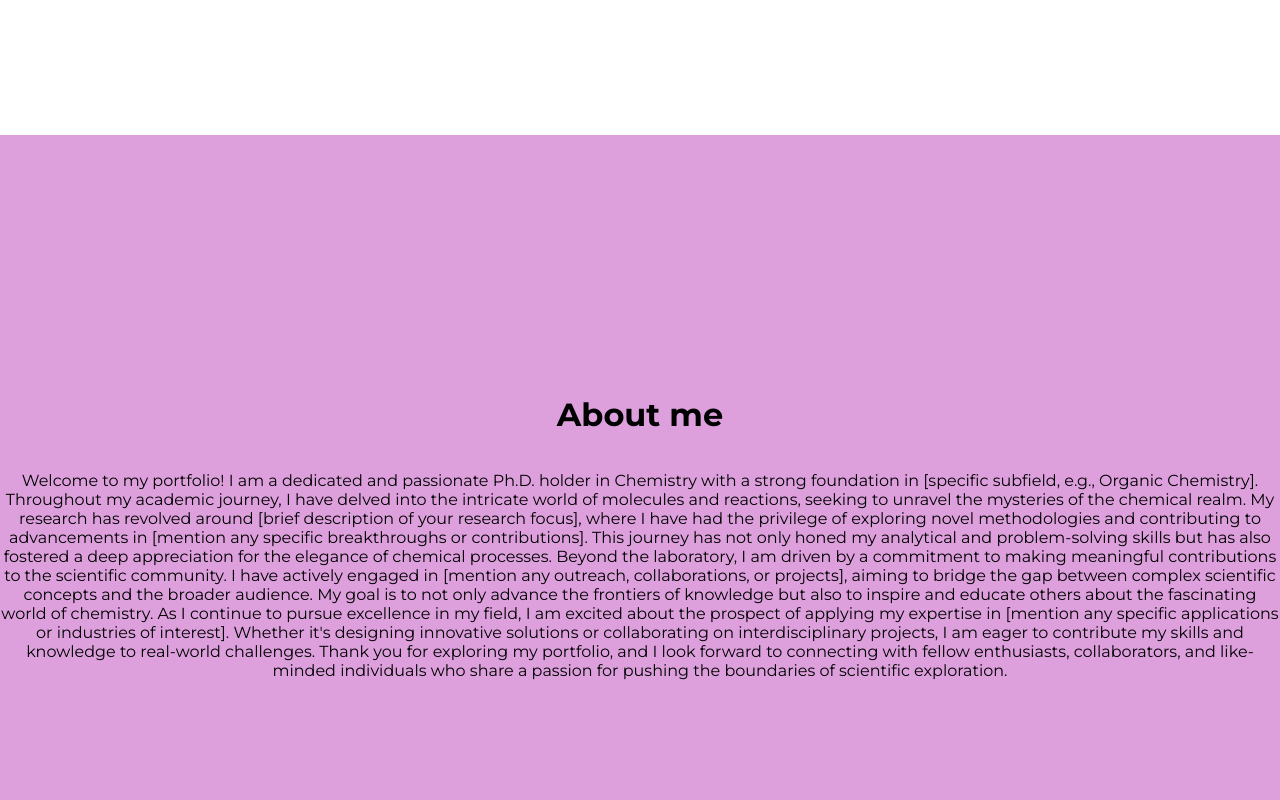
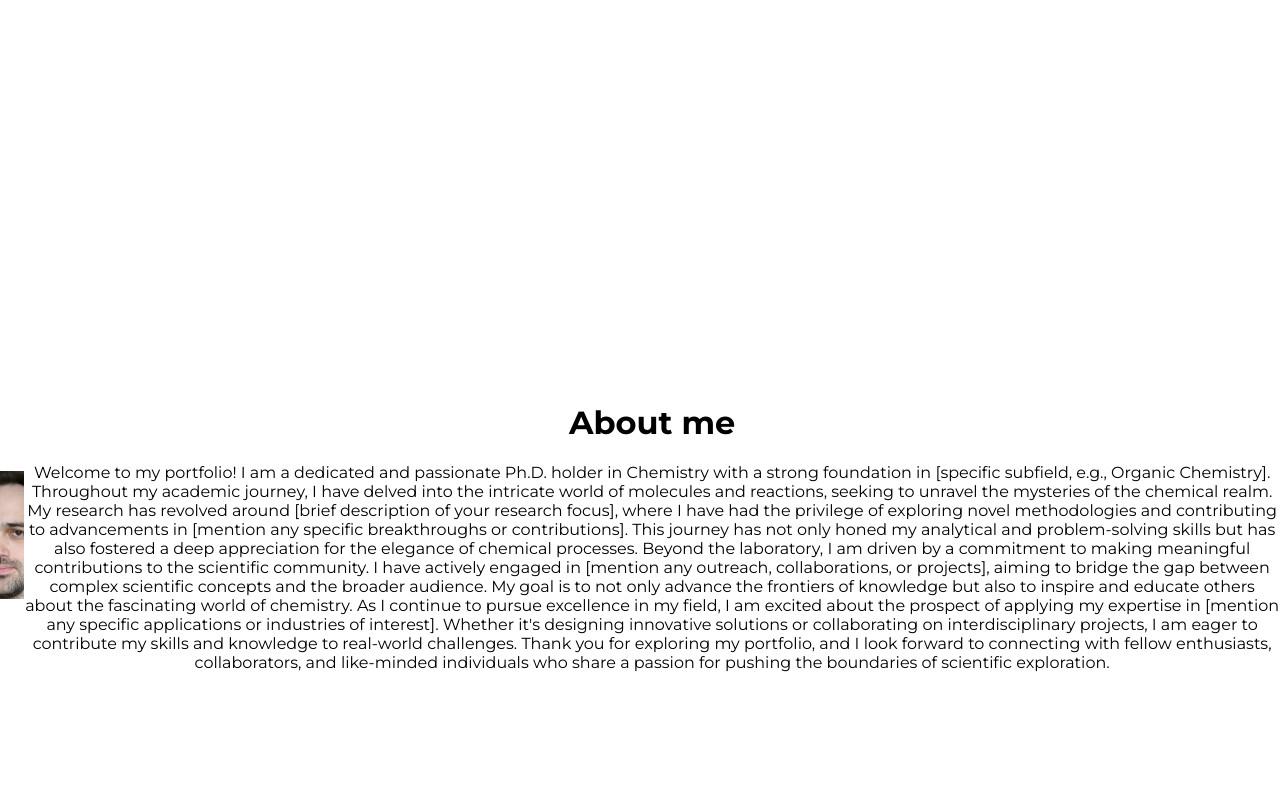
Before and after one commit to gorgeousPotato/arsene-portfolio, a React (Create React App) app: page / in a window 1280 px wide. Shown: the part 740-1540 px from the top of the page. Built offline with nearby package versions, Linux system fonts and the light colour scheme.

Commit message:
some style

```diff
--- a/src/components/About/About.css
+++ b/src/components/About/About.css
@@ -1,9 +1,17 @@
 .About {
   height: 100vh;
-  background-color: plum;
   display: flex;
-  flex-direction: column;
+  flex-direction: row;
   justify-content: center;
   align-items: center;
 
 }
+
+.left {
+  height: 20vh;
+  width:20vw;
+  background-image: url('../../../public/arsene.jpeg');
+  background-size: 8rem;
+  background-repeat: no-repeat;
+  background-position: center center;
+}
--- a/src/components/About/About.jsx
+++ b/src/components/About/About.jsx
@@ -3,6 +3,10 @@ import "./About.css"
 export default function About() {
   return (
     <div className="About">
+      <div className="left">
+
+      </div>
+      <div className="right">
         <h1>About me</h1>
         <p>
         Welcome to my portfolio! I am a dedicated and passionate Ph.D. holder in Chemistry with a strong foundation in [specific subfield, e.g., Organic Chemistry]. Throughout my academic journey, I have delved into the intricate world of molecules and reactions, seeking to unravel the mysteries of the chemical realm.
@@ -16,5 +20,7 @@ As I continue to pursue excellence in my field, I am excited about the prospect
   Thank you for exploring my portfolio, and I look forward to connecting with fellow enthusiasts, collaborators, and like-minded individuals who share a passion for pushing the boundaries of scientific exploration.
         </p>
       </div>
+
+    </div>
   );
 }
```
Also changed, not shown: public/arsene.jpeg (added). Lines whose indentation alone changed are shown as unchanged.
